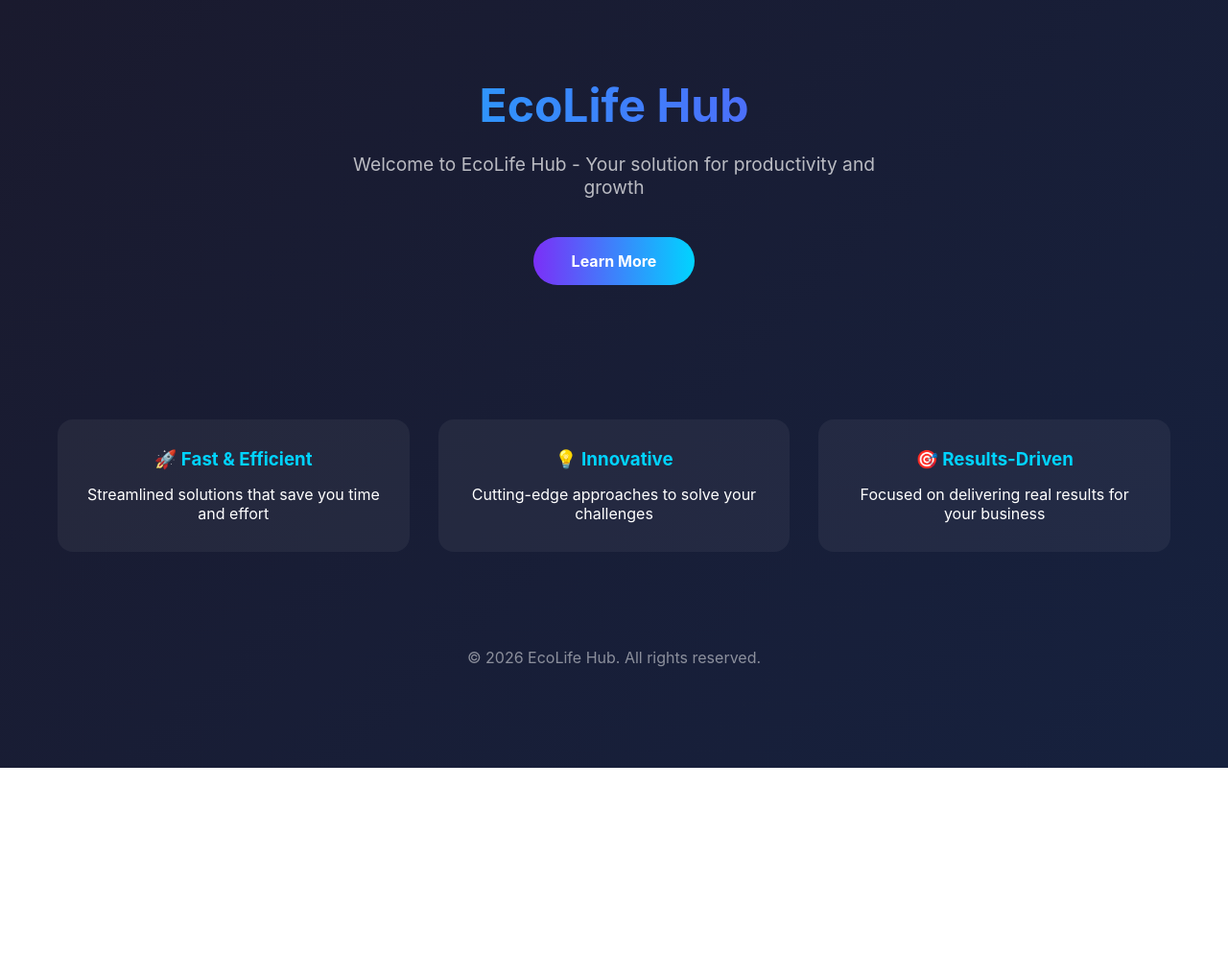
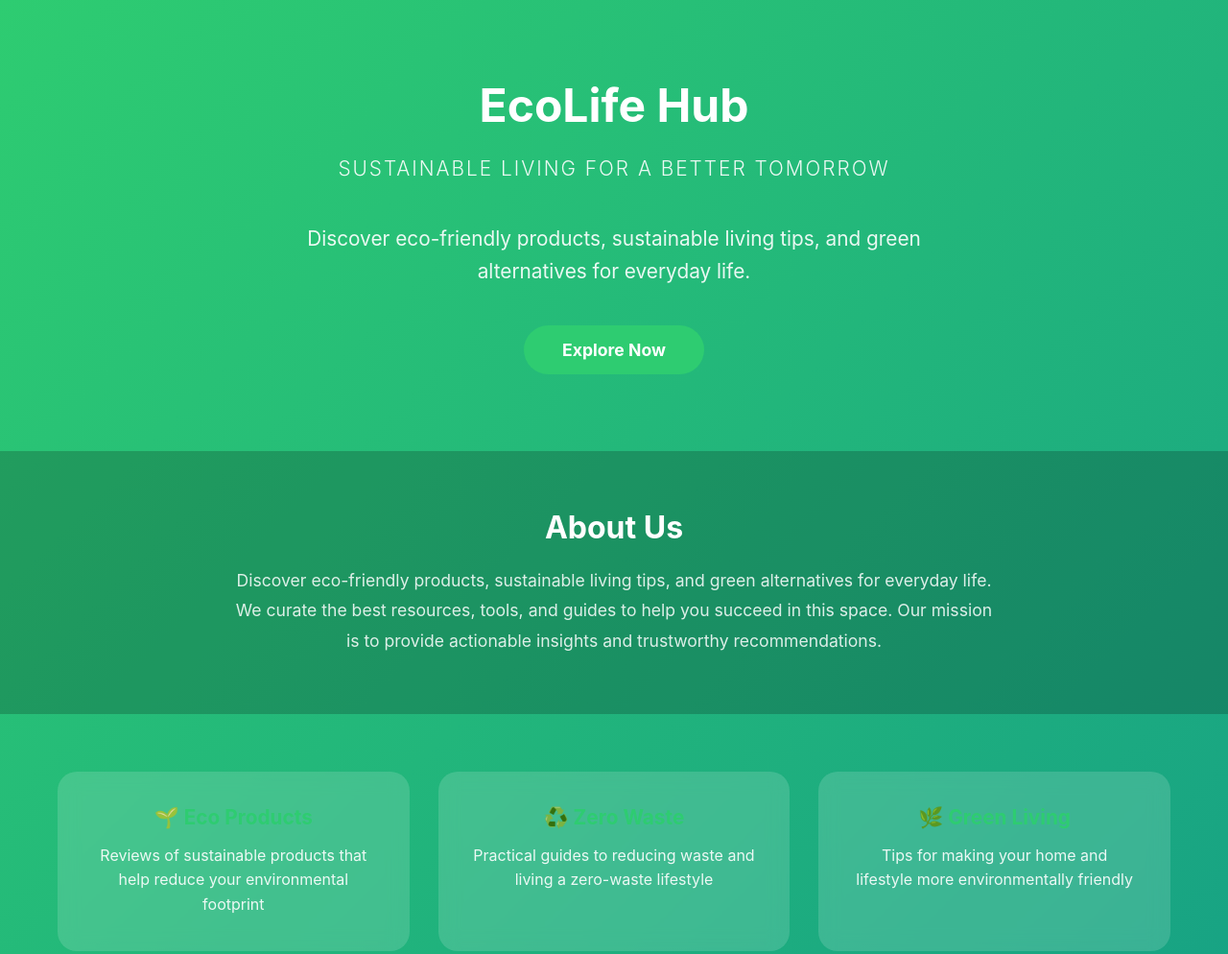
Before and after one commit to ollie-ai/argo-ecolife-hub, a plain HTML site: page index.html in a window 1280 px wide. Shown: the top 994 px of the page at 96% size. Before the commit the page ends 800 px from the top, so only its background shows below. Drawn offline with Linux system fonts and the light colour scheme.

Commit message:
Deploy index.html

```diff
--- a/index.html
+++ b/index.html
@@ -3,43 +3,129 @@
 <head>
     <meta charset="UTF-8">
     <meta name="viewport" content="width=device-width, initial-scale=1.0">
+    <meta name="description" content="Sustainable Living for a Better Tomorrow">
     <title>EcoLife Hub</title>
     <style>
         * { margin: 0; padding: 0; box-sizing: border-box; }
-        body { font-family: -apple-system, BlinkMacSystemFont, 'Segoe UI', Roboto, sans-serif; background: linear-gradient(135deg, #1a1a2e, #16213e); min-height: 100vh; color: #fff; }
+        body {
+            font-family: -apple-system, BlinkMacSystemFont, 'Segoe UI', Roboto, sans-serif;
+            background: linear-gradient(135deg, #2ecc71, #16a085);
+            min-height: 100vh;
+            color: #fff;
+        }
         .hero { text-align: center; padding: 80px 20px; }
-        .hero h1 { font-size: 3em; margin-bottom: 20px; background: linear-gradient(90deg, #00d4ff, #7b2ff7); -webkit-background-clip: text; -webkit-text-fill-color: transparent; }
-        .hero p { font-size: 1.2em; color: rgba(255,255,255,0.7); max-width: 600px; margin: 0 auto 40px; }
-        .btn { display: inline-block; padding: 15px 40px; background: linear-gradient(90deg, #7b2ff7, #00d4ff); color: white; text-decoration: none; border-radius: 30px; font-weight: bold; transition: transform 0.2s; }
-        .btn:hover { transform: scale(1.05); }
-        .features { display: grid; grid-template-columns: repeat(auto-fit, minmax(250px, 1fr)); gap: 30px; padding: 60px 20px; max-width: 1200px; margin: 0 auto; }
-        .feature { background: rgba(255,255,255,0.05); padding: 30px; border-radius: 16px; text-align: center; }
-        .feature h3 { color: #00d4ff; margin-bottom: 15px; }
-        .footer { text-align: center; padding: 40px; color: rgba(255,255,255,0.5); }
+        .hero h1 { font-size: 3em; margin-bottom: 20px; }
+        .hero p { font-size: 1.3em; color: rgba(255,255,255,0.9); max-width: 700px; margin: 0 auto 40px; line-height: 1.6; }
+        .tagline {
+            font-size: 1.1em;
+            color: rgba(255,255,255,0.8);
+            margin-bottom: 30px;
+            font-weight: 300;
+            letter-spacing: 2px;
+            text-transform: uppercase;
+        }
+        .btn {
+            display: inline-block;
+            padding: 15px 40px;
+            background: #2ecc71;
+            color: white;
+            text-decoration: none;
+            border-radius: 30px;
+            font-weight: bold;
+            transition: transform 0.2s, box-shadow 0.2s;
+            font-size: 1.1em;
+        }
+        .btn:hover {
+            transform: scale(1.05);
+            box-shadow: 0 10px 30px rgba(0,0,0,0.3);
+        }
+        .features {
+            display: grid;
+            grid-template-columns: repeat(auto-fit, minmax(280px, 1fr));
+            gap: 30px;
+            padding: 60px 20px;
+            max-width: 1200px;
+            margin: 0 auto;
+        }
+        .feature {
+            background: rgba(255,255,255,0.15);
+            backdrop-filter: blur(10px);
+            padding: 35px;
+            border-radius: 20px;
+            text-align: center;
+            transition: transform 0.3s;
+        }
+        .feature:hover { transform: translateY(-5px); }
+        .feature h3 {
+            color: #2ecc71;
+            margin-bottom: 15px;
+            font-size: 1.3em;
+        }
+        .feature p {
+            color: rgba(255,255,255,0.9);
+            line-height: 1.6;
+        }
+        .about {
+            background: rgba(0,0,0,0.2);
+            padding: 60px 20px;
+            text-align: center;
+        }
+        .about-content {
+            max-width: 800px;
+            margin: 0 auto;
+        }
+        .about h2 {
+            font-size: 2em;
+            margin-bottom: 20px;
+        }
+        .about p {
+            font-size: 1.1em;
+            line-height: 1.8;
+            color: rgba(255,255,255,0.85);
+        }
+        .footer {
+            text-align: center;
+            padding: 40px;
+            color: rgba(255,255,255,0.6);
+            background: rgba(0,0,0,0.2);
+        }
+        .footer a { color: #2ecc71; text-decoration: none; }
     </style>
 </head>
 <body>
     <div class="hero">
         <h1>EcoLife Hub</h1>
-        <p>Welcome to EcoLife Hub - Your solution for productivity and growth</p>
-        <a href="#features" class="btn">Learn More</a>
+        <p class="tagline">Sustainable Living for a Better Tomorrow</p>
+        <p>Discover eco-friendly products, sustainable living tips, and green alternatives for everyday life.</p>
+        <a href="#features" class="btn">Explore Now</a>
     </div>
+
+    <div class="about">
+        <div class="about-content">
+            <h2>About Us</h2>
+            <p>Discover eco-friendly products, sustainable living tips, and green alternatives for everyday life. We curate the best resources, tools, and guides to help you succeed in this space. Our mission is to provide actionable insights and trustworthy recommendations.</p>
+        </div>
+    </div>
+
     <div class="features" id="features">
+
         <div class="feature">
-            <h3>🚀 Fast & Efficient</h3>
-            <p>Streamlined solutions that save you time and effort</p>
+            <h3>🌱 Eco Products</h3>
+            <p>Reviews of sustainable products that help reduce your environmental footprint</p>
         </div>
         <div class="feature">
-            <h3>💡 Innovative</h3>
-            <p>Cutting-edge approaches to solve your challenges</p>
+            <h3>♻️ Zero Waste</h3>
+            <p>Practical guides to reducing waste and living a zero-waste lifestyle</p>
         </div>
         <div class="feature">
-            <h3>🎯 Results-Driven</h3>
-            <p>Focused on delivering real results for your business</p>
+            <h3>🌿 Green Living</h3>
+            <p>Tips for making your home and lifestyle more environmentally friendly</p>
         </div>
     </div>
+
     <div class="footer">
         <p>&copy; 2026 EcoLife Hub. All rights reserved.</p>
+        <p style="margin-top: 10px; font-size: 0.9em;">Generated by Project Argo - Autonomous AI Business System</p>
     </div>
 </body>
 </html>
```
